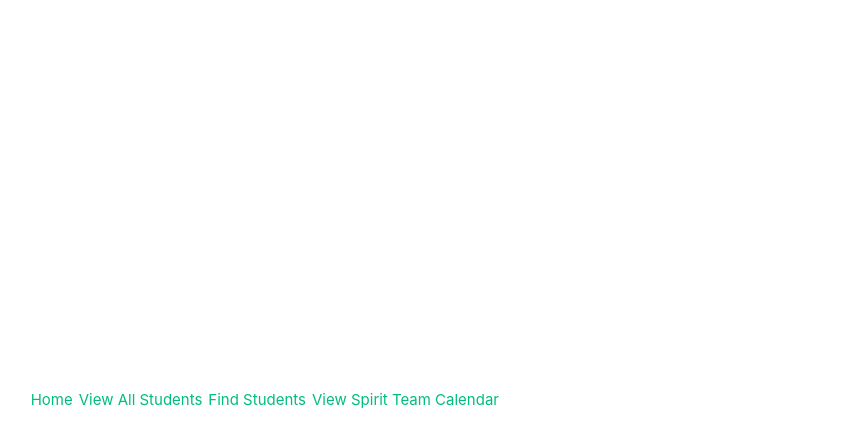
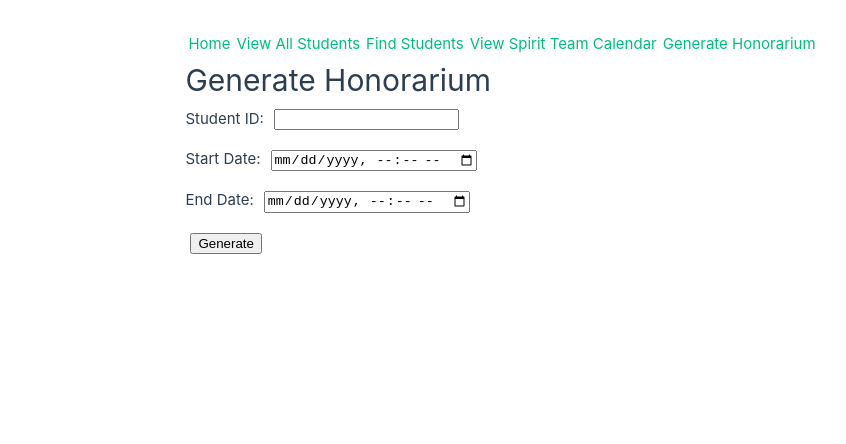
Before and after one commit to sionkim00/SuperFrogSchedulerFrontend, a Vue app: page /generate-honorarium in a window 1280 px wide. Shown: the top 444 px of the page, without its empty margins (138-984 px from the left). Built offline with nearby package versions, Linux system fonts and the light colour scheme.

Commit message:
feat: Generate Honorarium

```diff
--- a/src/App.vue
+++ b/src/App.vue
@@ -11,6 +11,7 @@ import { RouterLink, RouterView } from "vue-router";
       <RouterLink to="/view-spirit-team-calendar"
         >View Spirit Team Calendar</RouterLink
       >
+      <RouterLink to="/generate-honorarium">Generate Honorarium</RouterLink>
     </nav>
   </header>
 
--- a/src/assets/main.css
+++ b/src/assets/main.css
@@ -24,12 +24,9 @@ a,
 @media (min-width: 1024px) {
   body {
     display: flex;
-    place-items: center;
   }
 
   #app {
-    display: grid;
-    grid-template-columns: 1fr 1fr;
-    padding: 0 2rem;
+    padding: 2rem;
   }
 }
--- a/src/router/index.js
+++ b/src/router/index.js
@@ -5,6 +5,7 @@ import ViewStudentDetails from "@/views/ViewStudentDetails.vue";
 import ModifyStudentDetails from "@/views/ModifyStudentDetails.vue";
 import FindStudents from "@/views/FindStudents.vue";
 import ViewSpiritTeamCalendar from "@/views/ViewSpiritTeamCalendar.vue";
+import GenerateHonorarium from "@/views/GenerateHonorarium.vue";
 
 const router = createRouter({
   history: createWebHistory(import.meta.env.BASE_URL),
@@ -43,6 +44,11 @@ const router = createRouter({
       name: "viewspiritteamcalendar",
       component: ViewSpiritTeamCalendar,
     },
+    {
+      path: "/generate-honorarium",
+      name: "generatehonorarium",
+      component: GenerateHonorarium,
+    },
   ],
 });
 
--- /dev/null
+++ b/src/views/GenerateHonorarium.vue
@@ -0,0 +1,114 @@
+<template>
+  <div class="honorarium-form">
+    <h1>Generate Honorarium</h1>
+    <form @submit.prevent="submitHonorarium">
+      <div>
+        <label for="studentId">Student ID:</label>
+        <input
+          id="studentId"
+          v-model="honorariumData.studentId"
+          type="number"
+          required />
+      </div>
+      <div>
+        <label for="startDate">Start Date:</label>
+        <input
+          id="startDate"
+          v-model="honorariumData.startDate"
+          type="datetime-local"
+          required />
+      </div>
+      <div>
+        <label for="endDate">End Date:</label>
+        <input
+          id="endDate"
+          v-model="honorariumData.endDate"
+          type="datetime-local"
+          required />
+      </div>
+      <button type="submit">Generate</button>
+    </form>
+    <div v-if="pdfGenerated">
+      <button @click="downloadPDF">Download PDF</button>
+    </div>
+  </div>
+</template>
+
+<script setup>
+import { ref } from "vue";
+import axios from "axios";
+import { jsPDF } from "jspdf";
+
+const honorariumData = ref({
+  studentId: null,
+  startDate: "",
+  endDate: "",
+});
+const pdfGenerated = ref(false);
+const pdfData = ref(null);
+
+function formatDate(dateStr) {
+  if (!dateStr) return null;
+  return dateStr.replace("T", " ").concat(":00");
+}
+
+async function submitHonorarium() {
+  pdfGenerated.value = false; // Reset the PDF generated state
+  try {
+    const formattedStartDate = formatDate(honorariumData.value.startDate);
+    const formattedEndDate = formatDate(honorariumData.value.endDate);
+
+    const response = await axios.post(
+      "http://localhost:8080/api/v1/spirit-directors/create-honorarium/1",
+      {
+        startDate: formattedStartDate,
+        endDate: formattedEndDate,
+      }
+    );
+
+    if (response.data.flag && response.data.code === 200) {
+      generatePDF(response.data.data);
+    } else {
+      alert("Failed to generate honorarium: " + response.data.message);
+    }
+  } catch (error) {
+    console.error("Failed to submit honorarium request:", error);
+    alert("Error submitting honorarium request");
+  }
+}
+
+function generatePDF(data) {
+  const doc = new jsPDF();
+  doc.text("Honorarium Details", 20, 20);
+  doc.text(`Student ID: ${data.superFrogStudentId}`, 20, 30);
+  doc.text(`Payment Preference: ${data.paymentPreference}`, 20, 40);
+  doc.text(`International: ${data.international ? "Yes" : "No"}`, 20, 50);
+  doc.text(`Address: ${data.address}`, 20, 60);
+  doc.text(`Amount: $${data.amount}`, 20, 70);
+
+  pdfData.value = doc.output("bloburl");
+  pdfGenerated.value = true;
+}
+
+function downloadPDF() {
+  if (pdfData.value) {
+    const link = document.createElement("a");
+    link.href = pdfData.value;
+    link.download = "Honorarium_Report.pdf";
+    link.click();
+  }
+}
+</script>
+
+<style scoped>
+form div {
+  margin-bottom: 10px;
+}
+label {
+  margin-right: 5px;
+}
+input,
+button {
+  min-height: 20px;
+}
+</style>
```
